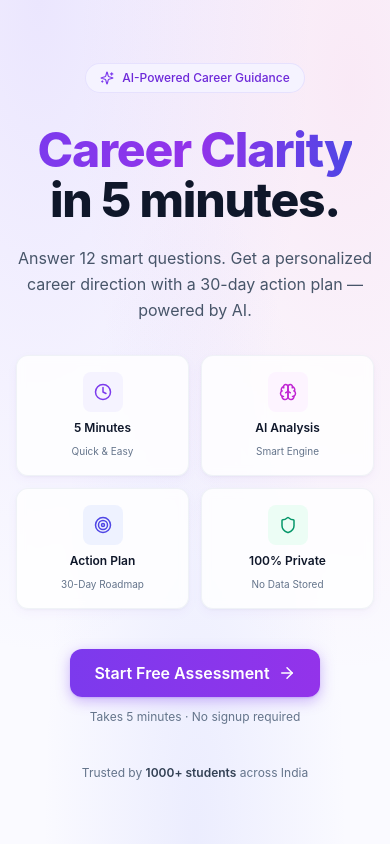
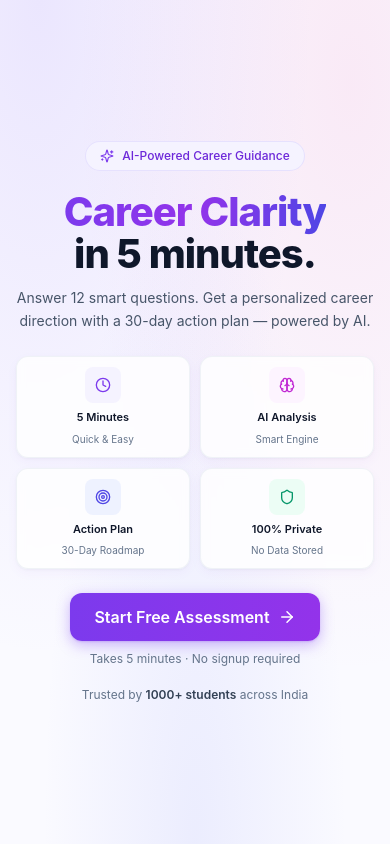
Before and after one commit to imdivyanshu2003/carrer-clarity-ai, a Next.js app: page / in a window 390 px wide. Built offline with nearby package versions, Linux system fonts and the light colour scheme.

Commit message:
Fix: tighten mobile spacing so social proof is visible without scrolling

```diff
--- a/src/app/page.tsx
+++ b/src/app/page.tsx
@@ -30,14 +30,14 @@ export default function LandingPage() {
   };
 
   return (
-    <main className="min-h-screen flex flex-col items-center justify-center px-4 py-12 relative">
+    <main className="min-h-screen flex flex-col items-center justify-center px-4 py-6 sm:py-12 relative">
       <div className="relative z-10 max-w-2xl mx-auto text-center">
         {/* Brand chip */}
         <motion.div
           initial={{ opacity: 0, y: -10 }}
           animate={{ opacity: 1, y: 0 }}
           transition={{ duration: 0.5 }}
-          className="mb-8 flex justify-center"
+          className="mb-5 sm:mb-8 flex justify-center"
         >
           <div className="chip">
             <Sparkles size={14} className="text-violet-600" />
@@ -50,14 +50,14 @@ export default function LandingPage() {
           initial={{ opacity: 0, y: 10 }}
           animate={{ opacity: 1, y: 0 }}
           transition={{ duration: 0.6, delay: 0.1 }}
-          className="mb-8"
+          className="mb-6 sm:mb-8"
         >
-          <h1 className="text-5xl md:text-7xl font-extrabold leading-[1.05] tracking-tight mb-5">
+          <h1 className="text-[2.5rem] sm:text-5xl md:text-7xl font-extrabold leading-[1.05] tracking-tight mb-3 sm:mb-5">
             <span className="gradient-text">Career Clarity</span>
             <br />
             <span className="text-slate-900">in 5 minutes.</span>
           </h1>
-          <p className="text-base md:text-lg text-slate-600 max-w-lg mx-auto leading-relaxed">
+          <p className="text-sm sm:text-base md:text-lg text-slate-600 max-w-lg mx-auto leading-relaxed">
             Answer 12 smart questions. Get a personalized career direction with a 30-day action plan — powered by AI.
           </p>
         </motion.div>
@@ -67,7 +67,7 @@ export default function LandingPage() {
           initial={{ opacity: 0, y: 20 }}
           animate={{ opacity: 1, y: 0 }}
           transition={{ duration: 0.6, delay: 0.25 }}
-          className="grid grid-cols-2 md:grid-cols-4 gap-3 mb-10"
+          className="grid grid-cols-2 md:grid-cols-4 gap-2.5 sm:gap-3 mb-6 sm:mb-10"
         >
           {[
             { icon: Clock, label: "5 Minutes", sublabel: "Quick & Easy", color: "text-violet-600", bg: "bg-violet-50" },
@@ -77,12 +77,12 @@ export default function LandingPage() {
           ].map((item, i) => (
             <div
               key={i}
-              className="soft-card flex flex-col items-center gap-2 p-4"
+              className="soft-card flex flex-col items-center gap-1.5 sm:gap-2 p-2.5 sm:p-4"
             >
-              <div className={`w-10 h-10 rounded-lg ${item.bg} flex items-center justify-center`}>
-                <item.icon size={18} className={item.color} />
+              <div className={`w-9 h-9 sm:w-10 sm:h-10 rounded-lg ${item.bg} flex items-center justify-center`}>
+                <item.icon size={16} className={item.color} />
               </div>
-              <span className="text-xs font-semibold text-slate-900">{item.label}</span>
+              <span className="text-[11px] sm:text-xs font-semibold text-slate-900">{item.label}</span>
               <span className="text-[10px] text-slate-500">{item.sublabel}</span>
             </div>
           ))}
@@ -93,13 +93,13 @@ export default function LandingPage() {
           initial={{ opacity: 0, y: 10 }}
           animate={{ opacity: 1, y: 0 }}
           transition={{ duration: 0.5, delay: 0.4 }}
-          className="flex flex-col items-center gap-3"
+          className="flex flex-col items-center gap-2.5"
         >
           <motion.button
             whileHover={{ scale: 1.03 }}
             whileTap={{ scale: 0.97 }}
             onClick={() => setShowLanguageModal(true)}
-            className="btn-primary text-base px-8 py-4"
+            className="btn-primary text-base px-8 py-3.5 sm:py-4"
           >
             Start Free Assessment
             <ArrowRight size={18} />
@@ -114,7 +114,7 @@ export default function LandingPage() {
           initial={{ opacity: 0 }}
           animate={{ opacity: 1 }}
           transition={{ delay: 0.8 }}
-          className="mt-10 text-xs text-slate-500"
+          className="mt-5 sm:mt-10 text-xs text-slate-500"
         >
           Trusted by <span className="font-semibold text-slate-700">1000+ students</span> across India
         </motion.p>
```
